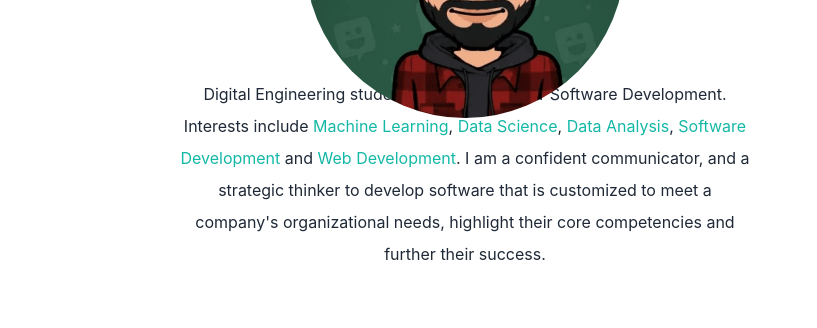
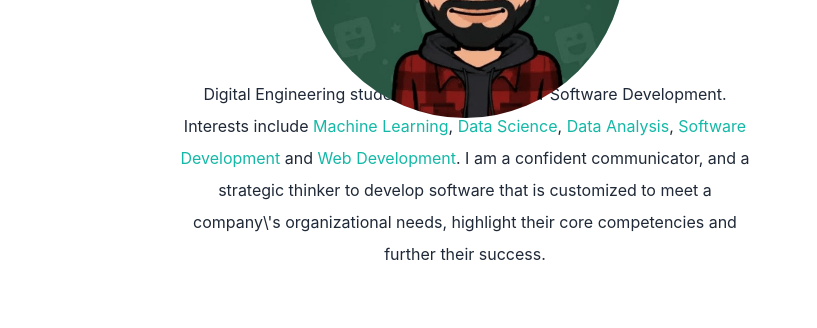
Before and after one commit to tameem-jahangir/CV, a Next.js app: page / in a window 1280 px wide. Shown: the part 814-1142 px from the top of the page, without its empty margins (175-992 px from the left). Built offline with nearby package versions, Linux system fonts and the light colour scheme.

Commit message:
Apostrophe porblem

```diff
--- a/pages/index.tsx
+++ b/pages/index.tsx
@@ -47,7 +47,7 @@ export default function Home() {
             <p className='text-md py-2 leading-8 text-gray-800 max-w-xl mx-auto'>
             Digital Engineering student with a passion for Software Development. Interests
 include <span className='text-teal-500'>Machine Learning</span>, <span className='text-teal-500'>Data Science</span>, <span className='text-teal-500'>Data Analysis</span>, <span className='text-teal-500'>Software Development</span>  and <span className='text-teal-500'>Web Development</span>. I am a confident communicator, and a strategic
-thinker to develop software that is customized to meet a company's organizational
+thinker to develop software that is customized to meet a company\'s organizational
 needs, highlight their core competencies and further their success.
             </p>
           </div>
```
